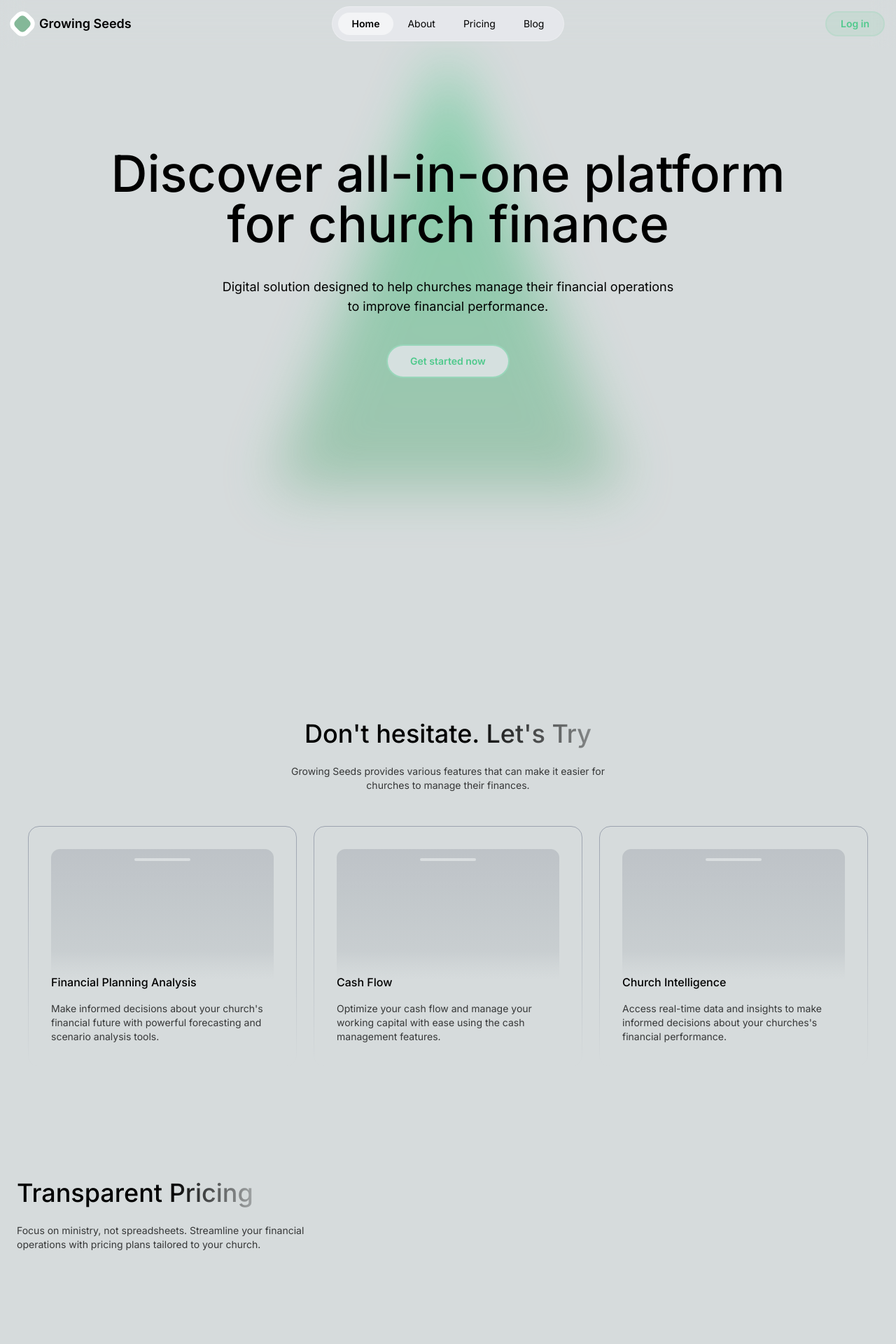
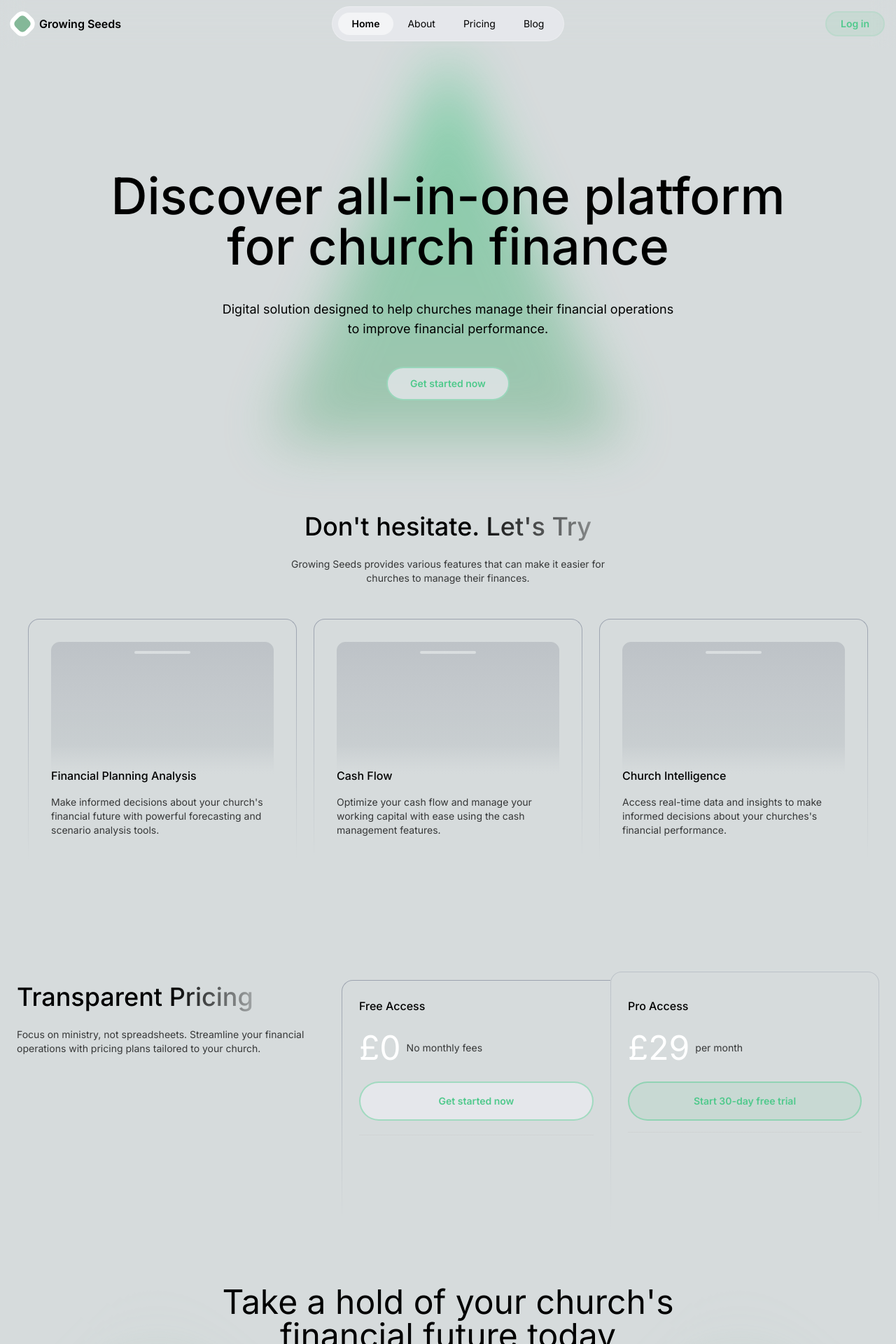
Before and after one commit to Adriantobi/growing_seeds, a Next.js app: page / in a window 1280 px wide. Shown: the top 1920 px of the page at 70% size. Built offline with nearby package versions, Linux system fonts and the light colour scheme; no server answers.

Commit message:
Pricing(Desktop)

```diff
--- a/app/components/feature-card.tsx
+++ b/app/components/feature-card.tsx
@@ -9,7 +9,7 @@ interface FeatureCardProps {
 export default function FeatureCard({title, content, children}: FeatureCardProps) {
   return (
     <div className='relative'>
-      <div className='rounded-2xl border-[1.5px] dark:border-nav border-gray-400 p-8 relative min-w-72 w-full md:w-96 min-h-[21.5rem] overflow-hidden'>
+      <div className='rounded-2xl rounded-b-none border-b-0 border-[1.5px] dark:border-nav border-gray-400 p-8 relative min-w-72 w-full md:w-96 min-h-[21.5rem] overflow-hidden'>
         <div className='w-full h-52 rounded-xl dark:bg-nav bg-gray-500 opacity-25 border border-gray-500 flex justify-center items-center relative'>
           <span className='w-20 h-1 rounded-full bg-gray-200 absolute left-0 right-0 mx-auto top-3' />
           {children}
--- a/app/components/navbar.tsx
+++ b/app/components/navbar.tsx
@@ -1,5 +1,6 @@
 'use client'
 
+import { MenuIcon } from 'lucide-react'
 import { signIn, useSession } from 'next-auth/react'
 import Link from 'next/link'
 import React from 'react'
@@ -8,13 +9,15 @@ export default function NavBar() {
   const {status} = useSession()
 
   return (
-    <div className='py-4 px-4 flex items-center justify-between sticky top-0 right-0 left-0 mx-auto z-50 backdrop-blur-lg text-sm max-w-screen-xl justify-self-center items-center self-center'>
-      <div className='flex gap-2 font-semibold text-lg items-center cursor-pointer justify-self-start'>
-        <span className='w-8 h-8 bg-white rounded-xl rotate-45 flex justify-center items-center'>
-          <span className='w-5 h-5 bg-accent rounded-md' />
-        </span>
-        <span className='hidden md:flex'>Growing Seeds</span>
-      </div>
+    <div className='py-4 px-4 flex items-center justify-between sticky top-0 right-0 left-0 mx-auto z-50 backdrop-blur-lg text-sm max-w-screen-xl justify-self-center  self-center'>
+      <Link href={'/'}>
+        <div className='flex gap-2 font-semibold text-lg items-center cursor-pointer justify-self-start'>
+          <span className='w-8 h-8 bg-white rounded-xl rotate-45 flex justify-center items-center'>
+            <span className='w-5 h-5 bg-accent rounded-md' />
+          </span>
+          <span className='flex md:flex text-base'>Growing Seeds</span>
+        </div>
+      </Link>
       <div className='hidden md:flex justify-center items-center p-2 rounded-full dark:bg-nav bg-gray-200 border border-white border-opacity-25 justify-self-center absolute left-0 right-0 w-fit mx-auto'>
         <ul className='flex justify-center items-center'>
           <li className='px-5 py-1.5 cursor-pointer rounded-full dark:bg-neutral-700 bg-gray-100 font-semibold'>Home</li>
@@ -25,10 +28,14 @@ export default function NavBar() {
       </div>
       { status === 'authenticated' ?
         <Link href={'/dashboard'}>
-          <span className='flex justify-self-end text-accent2 px-5 py-1.5 rounded-full bg-accent2 bg-opacity-10 hover:bg-opacity-25 font-semibold border-2 h-min border-accent2 border-opacity-10 cursor-pointer'>Dashboard</span>
+          <span className='hidden md:flex justify-self-end text-accent2 px-5 py-1.5 rounded-full bg-accent2 bg-opacity-10 hover:bg-opacity-25 font-semibold border-2 h-min border-accent2 border-opacity-10 cursor-pointer'>Dashboard</span>
         </Link>
-        : <span className='flex justify-self-end text-accent2 px-5 py-1.5 rounded-full bg-accent2 bg-opacity-10 hover:bg-opacity-25 font-semibold border-2 h-min border-accent2 border-opacity-10 cursor-pointer' onClick={() => signIn('google')}>Log in</span>
+        : <span className='hidden md:flex justify-self-end text-accent2 px-5 py-1.5 rounded-full bg-accent2 bg-opacity-10 hover:bg-opacity-25 font-semibold border-2 h-min border-accent2 border-opacity-10 cursor-pointer' onClick={() => signIn('google')}>Log in</span>
       }
+
+      <span className='flex md:hidden cursor-pointer '>
+        <MenuIcon width={20} height={20} strokeWidth={1.5} />
+      </span>
     </div>
   )
 }
--- a/app/layout.tsx
+++ b/app/layout.tsx
@@ -3,6 +3,7 @@ import { Inter } from "next/font/google";
 import "./globals.css";
 import { NextAuthProvider } from "./Providers";
 import NavBar from "./components/navbar";
+import CallToActionSection from "./sections/call-to-action";
 
 const inter = Inter({ subsets: ["latin"] });
 
@@ -22,6 +23,7 @@ export default function RootLayout({
         <body className={inter.className}>
           <NavBar />
           {children}
+          <CallToActionSection />
         </body>
       </NextAuthProvider>
     </html>
--- a/app/page.tsx
+++ b/app/page.tsx
@@ -11,7 +11,6 @@ export default function Home() {
       <HeroSection />
       <FeaturesSection />
       <PricingSection />
-      <CallToActionSection />
     </main>
   );
 }
--- a/app/sections/call-to-action.tsx
+++ b/app/sections/call-to-action.tsx
@@ -2,6 +2,15 @@ import React from 'react'
 
 export default function CallToActionSection() {
   return (
-    <div>CallToActionSection</div>
+    <div className='flex h-[calc(100vh-68px)] flex-col pt-20 relative overflow-hidden'>
+      <div className='flex flex-col gap-10 justify-center items-center z-10'>
+        <span className='text-5xl max-w-[14em] text-center'>Take a hold of your church&apos;s financial future today</span>
+        <span>Sign up for our app and start managing your finances with ease.</span>
+        <span className='flex w-fit justify-self-end text-accent2 px-8 py-3 rounded-full bg-gray-200 dark:bg-nav bg-opacity-80 hover:bg-opacity-95 font-semibold border-2 h-min border-accent2 border-opacity-45 cursor-pointer'>Get started now</span>
+      </div>
+      <div></div>
+      <span className='w-2/4 h-auto bg-gradient-to-tl from-accent2 to-accent rotate-45 absolute top-2/4 -left-24 aspect-square blur-3xl' />
+      <span className='w-2/4 h-auto bg-gradient-to-tl from-accent2 to-accent rotate-45 absolute top-2/4 -right-24 aspect-square blur-3xl' />
+    </div>
   )
 }
--- a/app/sections/hero.tsx
+++ b/app/sections/hero.tsx
@@ -1,13 +1,12 @@
 import React from 'react'
-import NavBar from '../components/navbar'
 
 export default function HeroSection() {
   return (
-    <div className='flex flex-col relative text-center h-[100vh]'>
-      <span className='blur-2xl w-full h-full absolute opacity-85'>
-        <span className='max-w-[36em] h-[45em] opacity-75 bg-gradient-to-b from-accent2 to-accent [clip-path:polygon(50%_0,100%_100%,0_100%)] absolute left-0 right-0 top-0 mx-auto'/>
+    <div className='flex flex-col relative text-center'>
+      <span className='blur-2xl w-full absolute opacity-85'>
+        <span className='max-w-[36em] h-[40em] opacity-75 bg-gradient-to-b from-accent2 to-accent [clip-path:polygon(50%_0,100%_100%,0_100%)] absolute left-0 right-0 top-0 mx-auto'/>
       </span>
-      <div className='pt-36 z-10 flex flex-col items-center gap-10'>
+      <div className='pt-44 z-10 flex flex-col items-center gap-10'>
         <span className='lg:text-7xl md:text-5xl text-3xl z-10 font-medium max-w-[14em]'>Discover all-in-one platform for church finance</span>
         <span className='font-normal text-lg max-w-[37em]'>Digital solution designed to help churches manage their financial operations to improve financial performance.</span>
         <span className='flex justify-self-end text-accent2 px-8 py-3 rounded-full bg-gray-200 dark:bg-nav bg-opacity-80 hover:bg-opacity-95 font-semibold border-2 h-min border-accent2 border-opacity-45 cursor-pointer'>Get started now</span>
--- a/app/sections/pricing.tsx
+++ b/app/sections/pricing.tsx
@@ -2,13 +2,45 @@ import React from 'react'
 
 export default function PricingSection() {
   return (
-    <div className='flex justify-between'>
-      <div className='flex flex-col gap-6 justify-center'>
-        <div className='relative w-fit h-full flex justify-center items-center'>
+    <div className='flex justify-between items-start flex-wrap xl:flex-nowrap gap-10'>
+      <div className='flex flex-col gap-6 justify-center pt-4'>
+        <div className='relative w-fit flex justify-center items-center h-fit'>
           <span className='text-3xl sm:text-4xl h-max font-medium'>Transparent Pricing</span>
-          <span className='absolute w-[35%] h-full bg-gradient-to-r from-transparent to-background to-100% opacity-75 top-0.5 right-0'/>
+          <span className='absolute w-[35%] h-full bg-gradient-to-r from-transparent to-background to-100% opacity-75 top-1.5 right-0'/>
         </div>
         <span className='max-w-[34em] flex opacity-75'>Focus on ministry, not spreadsheets. Streamline your financial operations with pricing plans tailored to your church.</span>
+      </div>
+
+      <div className='flex items-center flex-wrap lg:flex-nowrap'>
+        <div className='relative'>
+          <div className='flex flex-col gap-5 z-10 rounded-b-none border-b-0 rounded-2xl border-[1.5px] lg:border-r-0 lg:rounded-r-none dark:border-nav border-gray-400 p-6 min-w-72 md:w-96 min-h-[21.5rem]'>
+            <div className='flex flex-col gap-6'>
+              <span className='font-medium text-base z-10'>Free Access</span>
+              <span className='flex z-10 items-center gap-2'>
+                <span className='text-5xl text-white'>£0</span>
+                <span className='opacity-75'>No monthly fees</span>
+              </span>
+              <span className='flex z-10 justify-center text-accent2 px-8 py-4 rounded-full bg-gray-200 dark:bg-background hover:bg-opacity-95 font-semibold border-2 h-min border-accent2 border-opacity-45 cursor-pointer'>Get started now</span>
+            </div>
+            <span className='w-full bg-hover h-px' />
+          </div>
+          <span className='bg-gradient-to-b from-transparent to-background w-full h-full absolute bottom-0 left-0' />
+        </div>
+
+        <div className='relative'>
+          <div className='flex flex-col gap-4 z-10 rounded-b-none border-b-0 rounded-2xl border-[1.5px] dark:border-accent2 border-opacity-45 border-gray-400 p-6 pt-9 min-w-72 w-full md:w-96 min-h-[23rem]'>
+            <div className='flex flex-col gap-6'>
+              <span className='font-medium text-base z-10'>Pro Access</span>
+              <span className='flex z-10 items-center gap-2'>
+                <span className='text-5xl text-white'>£29</span>
+                <span className='opacity-75'>per month</span>
+              </span>
+              <span className='flex z-10 justify-center text-accent2 px-8 py-4 rounded-full bg-accent2 bg-opacity-10 hover:bg-opacity-25 font-semibold border-2 h-min border-accent2 border-opacity-45 cursor-pointer'>Start 30-day free trial</span>
+            </div>
+            <span className='w-full bg-hover h-px' />
+          </div>
+          <span className='bg-gradient-to-b from-transparent to-background w-full h-full absolute bottom-0 left-0' />
+        </div>
       </div>
     </div>
   )
```
